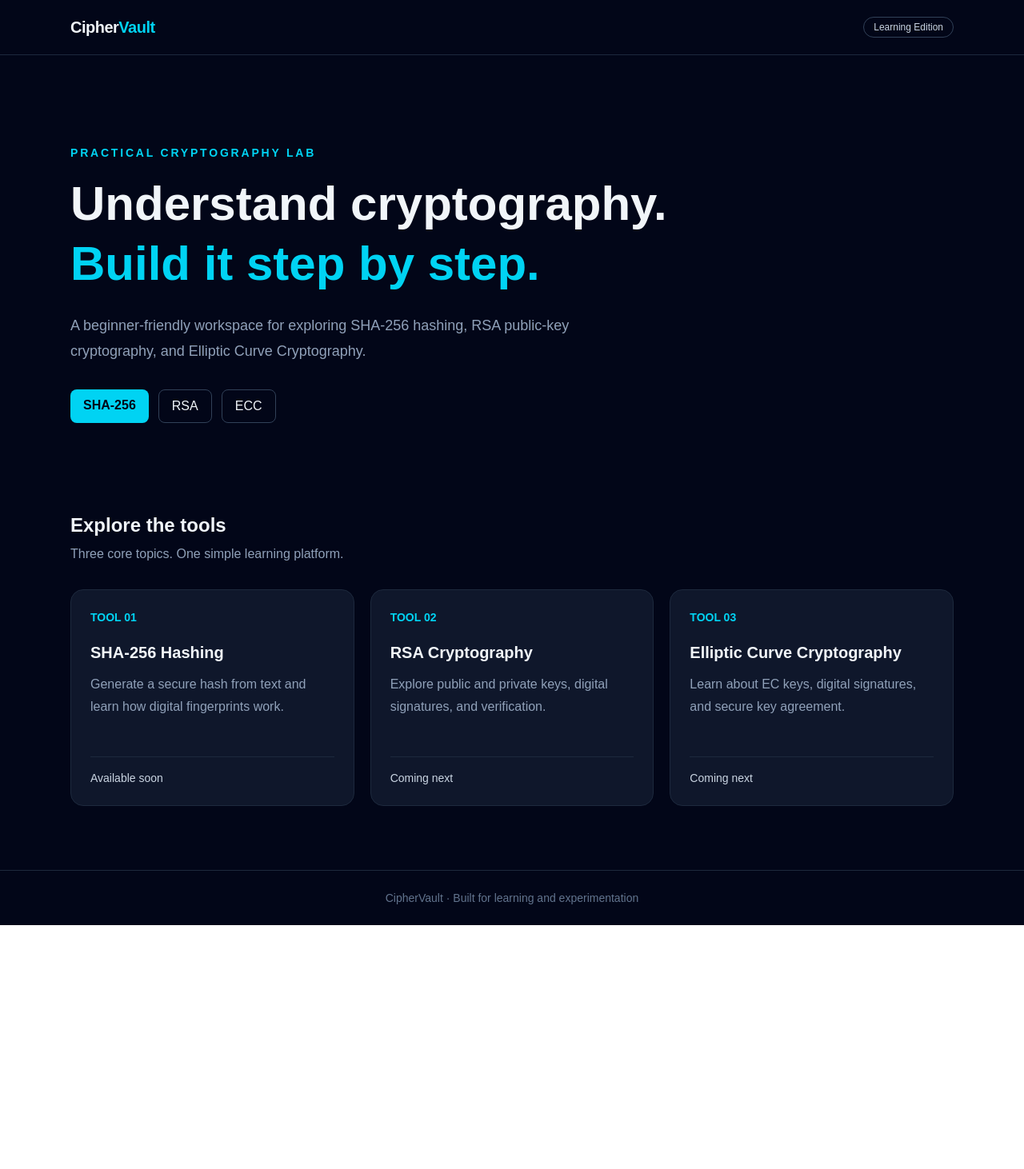
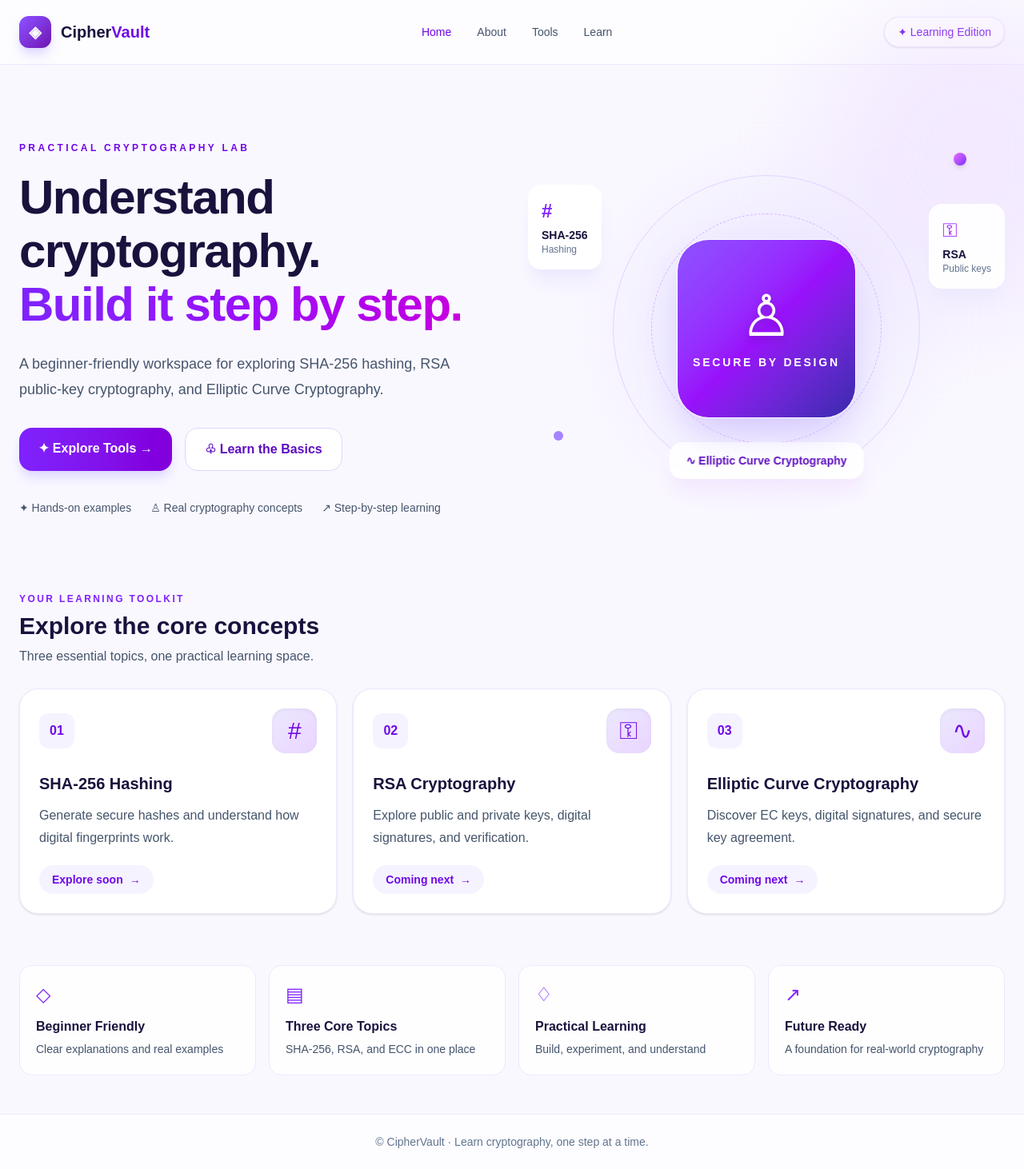
Before and after one commit to dsrathore1/CipherVault, a Next.js app in the folder frontend/: page / in a window 1280 px wide. Shown: the whole page at 80% size. Before the commit the page ends 1157 px from the top, so only its background shows below. Built offline with nearby package versions, Linux system fonts and the light colour scheme.

Commit message:
feat(frontend): redesign landing page with lavender theme

```diff
--- a/frontend/src/app/page.js
+++ b/frontend/src/app/page.js
@@ -1,16 +1,17 @@
 import Link from "next/link";
 
-export default function Home() {
 const features = [
   {
     number: "01",
+    symbol: "#",
     title: "SHA-256 Hashing",
     description:
-        "Generate a secure hash from text and learn how digital fingerprints work.",
-      status: "Available soon",
+      "Generate secure hashes and understand how digital fingerprints work.",
+    status: "Explore soon",
   },
   {
     number: "02",
+    symbol: "⚿",
     title: "RSA Cryptography",
     description:
       "Explore public and private keys, digital signatures, and verification.",
@@ -18,60 +19,146 @@ export default function Home() {
   },
   {
     number: "03",
+    symbol: "∿",
     title: "Elliptic Curve Cryptography",
     description:
-        "Learn about EC keys, digital signatures, and secure key agreement.",
+      "Discover EC keys, digital signatures, and secure key agreement.",
     status: "Coming next",
   },
 ];
 
+export default function Home() {
   return (
-    <main className="min-h-screen bg-slate-950 text-slate-100">
-      <nav className="border-b border-slate-800">
-        <div className="mx-auto flex max-w-6xl items-center justify-between px-6 py-5">
-          <Link href="/" className="text-xl font-bold tracking-tight">
-            Cipher<span className="text-cyan-400">Vault</span>
+    <main className="min-h-screen overflow-hidden bg-[#faf8ff] text-[#19123d]">
+      <nav className="border-b border-violet-100 bg-white/70">
+        <div className="mx-auto flex max-w-7xl items-center justify-between px-6 py-5">
+          <Link
+            href="/"
+            className="flex items-center gap-3 text-xl font-extrabold"
+          >
+            <span className="flex h-10 w-10 items-center justify-center rounded-xl bg-linear-to-br from-violet-500 to-purple-800 text-xl text-white shadow-lg shadow-violet-200">
+              ◈
+            </span>
+            Cipher<span className="-ml-3 text-violet-700">Vault</span>
           </Link>
 
-          <span className="rounded-full border border-slate-700 px-3 py-1 text-xs text-slate-300">
-            Learning Edition
+          <div className="hidden items-center gap-8 text-sm font-medium text-slate-600 md:flex">
+            <a href="#home" className="text-violet-700">
+              Home
+            </a>
+            <a href="#about" className="transition hover:text-violet-700">
+              About
+            </a>
+            <a href="#tools" className="transition hover:text-violet-700">
+              Tools
+            </a>
+            <a href="#learn" className="transition hover:text-violet-700">
+              Learn
+            </a>
+          </div>
+
+          <span className="rounded-full border border-violet-100 bg-white px-4 py-2 text-sm font-medium text-violet-700 shadow-sm">
+            ✦ Learning Edition
           </span>
         </div>
       </nav>
 
-      <section className="mx-auto max-w-6xl px-6 py-20 sm:py-28">
-        <p className="mb-4 text-sm font-semibold uppercase tracking-[0.2em] text-cyan-400">
+      <section
+        id="home"
+        className="relative mx-auto grid max-w-7xl items-center gap-10 px-6 py-16 md:grid-cols-2 md:py-24"
+      >
+        <div className="pointer-events-none absolute -right-32 -top-20 h-96 w-96 rounded-full bg-purple-200/40 blur-3xl" />
+
+        <div className="relative z-10">
+          <p className="mb-5 text-xs font-bold uppercase tracking-[0.28em] text-violet-700">
             Practical Cryptography Lab
           </p>
 
-        <h1 className="max-w-3xl text-4xl font-bold leading-tight sm:text-6xl">
-          Understand cryptography.
-          <span className="block text-cyan-400">Build it step by step.</span>
+          <h1 className="text-4xl font-black leading-[1.12] tracking-tight sm:text-6xl">
+            Understand
+            <br />
+            cryptography.
+            <br />
+            <span className="bg-linear-to-r from-violet-600 via-purple-600 to-fuchsia-600 bg-clip-text text-transparent">
+              Build it step by step.
+            </span>
           </h1>
 
-        <p className="mt-6 max-w-2xl text-lg leading-8 text-slate-400">
+          <p
+            id="about"
+            className="mt-6 max-w-xl text-base leading-8 text-slate-600 sm:text-lg"
+          >
             A beginner-friendly workspace for exploring SHA-256 hashing, RSA
             public-key cryptography, and Elliptic Curve Cryptography.
           </p>
 
-        <div className="mt-8 flex flex-wrap gap-3">
-          <span className="rounded-lg bg-cyan-400 px-4 py-2 font-semibold text-slate-950">
-            SHA-256
+          <div className="mt-8 flex flex-wrap gap-4">
+            <a
+              href="#tools"
+              className="rounded-2xl bg-linear-to-r from-violet-600 to-purple-700 px-6 py-3.5 font-semibold text-white shadow-lg shadow-violet-200 transition hover:-translate-y-0.5 hover:shadow-xl"
+            >
+              ✦ Explore Tools →
+            </a>
+            <a
+              href="#learn"
+              className="rounded-2xl border border-violet-200 bg-white px-6 py-3.5 font-semibold text-violet-800 transition hover:bg-violet-50"
+            >
+              ♧ Learn the Basics
+            </a>
+          </div>
+
+          <div className="mt-9 flex flex-wrap gap-x-6 gap-y-3 text-sm text-slate-600">
+            <span>✦ Hands-on examples</span>
+            <span>♙ Real cryptography concepts</span>
+            <span>↗ Step-by-step learning</span>
+          </div>
+        </div>
+
+        <div className="relative flex min-h-87.5 items-center justify-center sm:min-h-110">
+          <div className="absolute h-72 w-72 rounded-full bg-violet-200/60 blur-3xl" />
+          <div className="absolute h-72 w-72 rounded-full border border-violet-200 sm:h-96 sm:w-96" />
+          <div className="absolute h-56 w-56 rounded-full border border-dashed border-purple-300 sm:h-72 sm:w-72" />
+
+          <div className="relative z-10 flex h-48 w-48 flex-col items-center justify-center rounded-[2.5rem] border border-white bg-linear-to-br from-violet-500 via-purple-600 to-indigo-800 text-white shadow-2xl shadow-violet-300/70 sm:h-56 sm:w-56">
+            <span className="text-7xl drop-shadow-lg">♙</span>
+            <span className="mt-3 text-sm font-semibold tracking-[0.2em]">
+              SECURE BY DESIGN
             </span>
-          <span className="rounded-lg border border-slate-700 px-4 py-2">
-            RSA
-          </span>
-          <span className="rounded-lg border border-slate-700 px-4 py-2">
-            ECC
-          </span>
+          </div>
+
+          <div className="absolute left-0 top-10 rounded-2xl border border-white bg-white/90 p-4 shadow-xl shadow-violet-100 backdrop-blur">
+            <span className="text-2xl font-bold text-violet-600">#</span>
+            <p className="mt-1 text-sm font-bold">SHA-256</p>
+            <p className="text-xs text-slate-500">Hashing</p>
+          </div>
+
+          <div className="absolute right-0 top-16 rounded-2xl border border-white bg-white/90 p-4 shadow-xl shadow-violet-100 backdrop-blur">
+            <span className="text-2xl text-purple-600">⚿</span>
+            <p className="mt-1 text-sm font-bold">RSA</p>
+            <p className="text-xs text-slate-500">Public keys</p>
+          </div>
+
+          <div className="absolute bottom-8 left-1/2 -translate-x-1/2 rounded-2xl border border-white bg-white/95 px-5 py-3 shadow-xl shadow-purple-100 backdrop-blur">
+            <p className="text-sm font-bold text-violet-800">
+              ∿ Elliptic Curve Cryptography
+            </p>
+          </div>
+
+          <span className="absolute right-12 top-0 h-4 w-4 rounded-full bg-linear-to-br from-fuchsia-400 to-violet-600 shadow-md" />
+          <span className="absolute bottom-20 left-8 h-3 w-3 rounded-full bg-violet-400" />
         </div>
       </section>
 
-      <section className="mx-auto max-w-6xl px-6 pb-20">
-        <div className="mb-8">
-          <h2 className="text-2xl font-bold">Explore the tools</h2>
-          <p className="mt-2 text-slate-400">
-            Three core topics. One simple learning platform.
+      <section id="tools" className="mx-auto max-w-7xl px-6 pb-16">
+        <div className="mb-7">
+          <p className="text-xs font-bold uppercase tracking-[0.2em] text-violet-600">
+            Your learning toolkit
+          </p>
+          <h2 className="mt-2 text-2xl font-extrabold sm:text-3xl">
+            Explore the core concepts
+          </h2>
+          <p className="mt-2 text-slate-600">
+            Three essential topics, one practical learning space.
           </p>
         </div>
 
@@ -79,28 +166,55 @@ export default function Home() {
           {features.map((feature) => (
             <article
               key={feature.number}
-              className="rounded-2xl border border-slate-800 bg-slate-900 p-6 transition hover:border-cyan-500/60"
+              className="group rounded-3xl border border-violet-100 bg-white p-6 shadow-sm transition duration-300 hover:-translate-y-1 hover:border-violet-200 hover:shadow-xl hover:shadow-violet-100/80"
             >
-              <p className="text-sm font-semibold text-cyan-400">
-                TOOL {feature.number}
-              </p>
+              <div className="flex items-center justify-between">
+                <span className="flex h-11 w-11 items-center justify-center rounded-xl bg-violet-50 font-bold text-violet-700">
+                  {feature.number}
+                </span>
+                <span className="flex h-14 w-14 items-center justify-center rounded-2xl bg-linear-to-br from-violet-100 to-purple-200 text-3xl text-violet-700 shadow-inner">
+                  {feature.symbol}
+                </span>
+              </div>
 
-              <h3 className="mt-5 text-xl font-bold">{feature.title}</h3>
-
-              <p className="mt-3 min-h-20 leading-7 text-slate-400">
+              <h3 className="mt-6 text-xl font-extrabold">{feature.title}</h3>
+              <p className="mt-3 min-h-14 leading-7 text-slate-600">
                 {feature.description}
               </p>
 
-              <p className="mt-6 border-t border-slate-800 pt-4 text-sm text-slate-300">
-                {feature.status}
+              <p className="mt-5 inline-flex rounded-full bg-violet-50 px-4 py-2 text-sm font-semibold text-violet-700">
+                {feature.status} <span className="ml-2">→</span>
               </p>
             </article>
           ))}
         </div>
       </section>
 
-      <footer className="border-t border-slate-800 px-6 py-6 text-center text-sm text-slate-500">
-        CipherVault · Built for learning and experimentation
+      <section
+        id="learn"
+        className="mx-auto mb-12 grid max-w-7xl gap-4 px-6 sm:grid-cols-2 lg:grid-cols-4"
+      >
+        {[
+          ["◇", "Beginner Friendly", "Clear explanations and real examples"],
+          ["▤", "Three Core Topics", "SHA-256, RSA, and ECC in one place"],
+          ["♢", "Practical Learning", "Build, experiment, and understand"],
+          ["↗", "Future Ready", "A foundation for real-world cryptography"],
+        ].map(([symbol, title, description]) => (
+          <div
+            key={title}
+            className="rounded-2xl border border-violet-100 bg-white/80 p-5"
+          >
+            <span className="text-2xl text-violet-600">{symbol}</span>
+            <h3 className="mt-3 font-bold">{title}</h3>
+            <p className="mt-1 text-sm leading-6 text-slate-600">
+              {description}
+            </p>
+          </div>
+        ))}
+      </section>
+
+      <footer className="border-t border-violet-100 bg-white/70 px-6 py-6 text-center text-sm text-slate-500">
+        © CipherVault · Learn cryptography, one step at a time.
       </footer>
     </main>
   );
```
Lines whose indentation alone changed are shown as unchanged.
